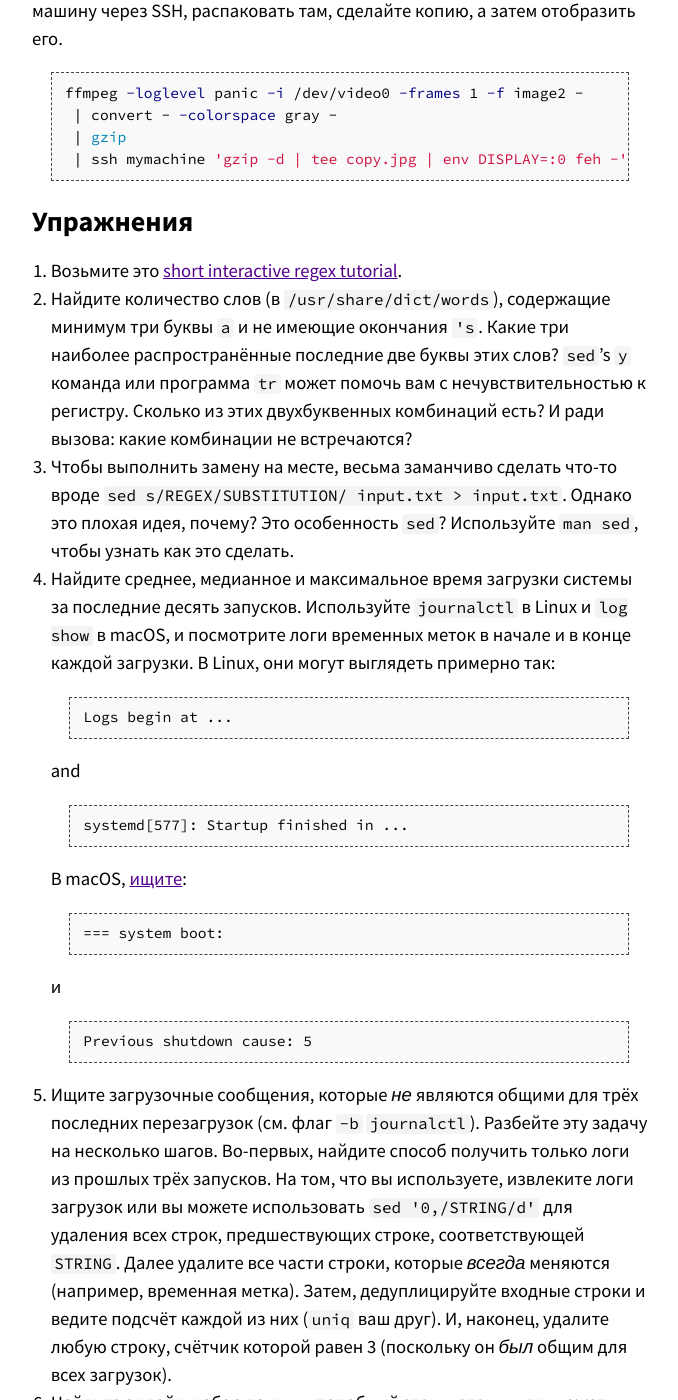
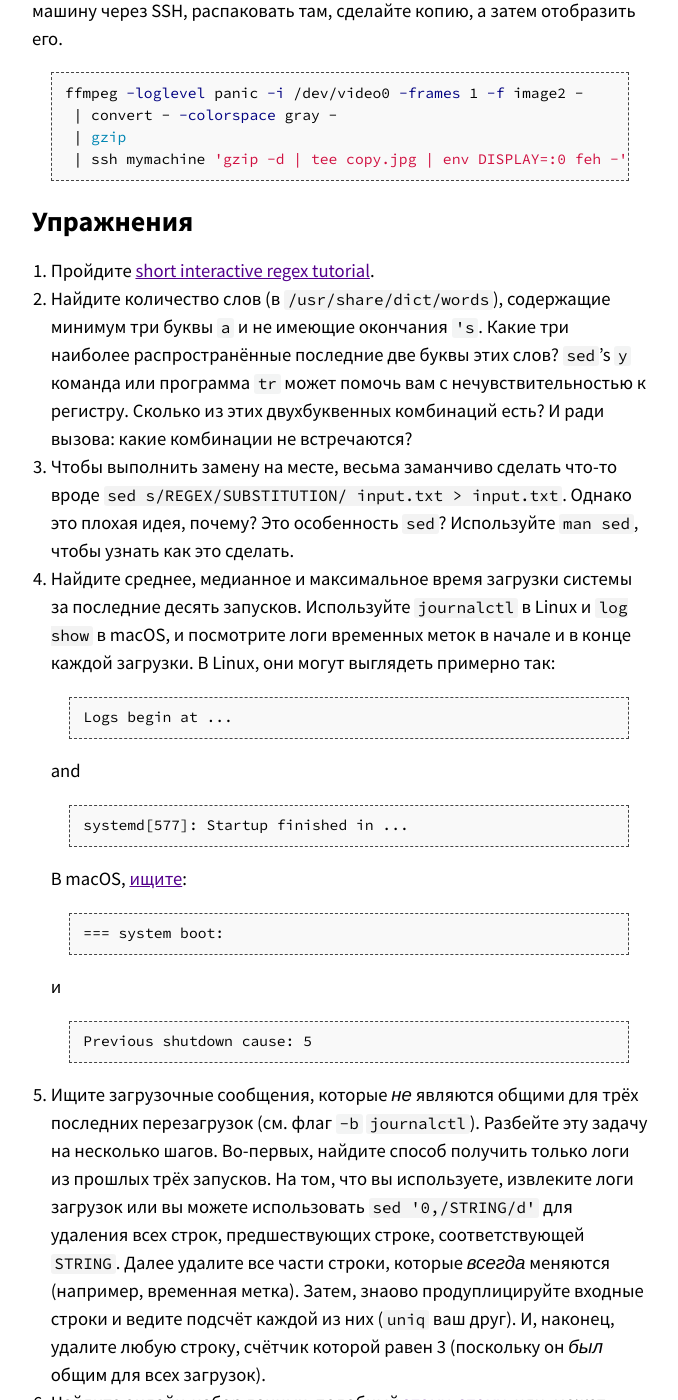
Before and after one commit to missing-semester-rus/missing-semester-rus.github.io, a Jekyll site: the page built from _2020/data-wrangling.md, in a window 1280 px wide and 1400 px high, scrolled down 9751 px. Shown: the whole window, without its empty margins (300-978 px from the left). Built offline with Jekyll 4.4.1, drawn with Linux system fonts in a browser that asks for light colours; some of the changed text lies outside the part shown.

```diff
--- a/_2020/data-wrangling.md
+++ b/_2020/data-wrangling.md
@@ -388,7 +388,7 @@
 
 # Упражнения
 
-1. Возьмите это [short interactive regex tutorial](https://regexone.com/).
+1. Пройдите [short interactive regex tutorial](https://regexone.com/).
 2. Найдите количество слов (в `/usr/share/dict/words`), содержащие
    минимум три буквы `a` и не имеющие окончания `'s`. Какие три
    наиболее распространённые последние две буквы этих слов? `sed`'s `y`
@@ -426,7 +426,7 @@
    логи загрузок или вы можете использовать `sed '0,/STRING/d'` для
    удаления всех строк, предшествующих строке, соответствующей `STRING`.
    Далее удалите все части строки, которые _всегда_ меняются (например,
-   временная метка). Затем, дедуплицируйте входные строки и ведите
+   временная метка). Затем, знаово продуплицируйте входные строки и ведите
    подсчёт каждой из них (`uniq` ваш друг). И, наконец, удалите любую
    строку, счётчик которой равен 3 (поскольку он _был_ общим для всех
    загрузок).
```
Also changed, not shown: other parts of _2020/data-wrangling.md (+2 -2 lines).
